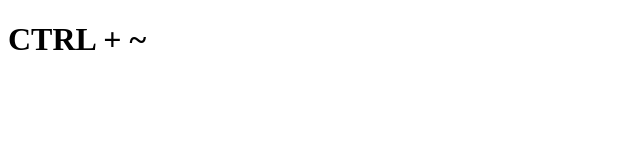
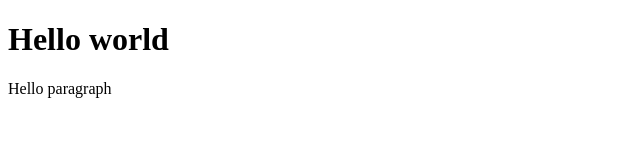
Before and after one commit to Ziyodulla01/Lesson-1, a plain HTML site: page index.html in a window 1280 px wide. Shown: the whole page, without its empty margins (0-640 px from the left). Drawn offline with Linux system fonts and the light colour scheme.

Commit message:
2 chi commit bu

```diff
--- a/index.html
+++ b/index.html
@@ -6,8 +6,14 @@
     <title>Document</title>
 </head>
 <body>
+
     <h1>
-        CTRL + ~
+        Hello world
     </h1>
+
+    <p>
+        Hello paragraph
+    </p>
+
 </body>
 </html>
```
